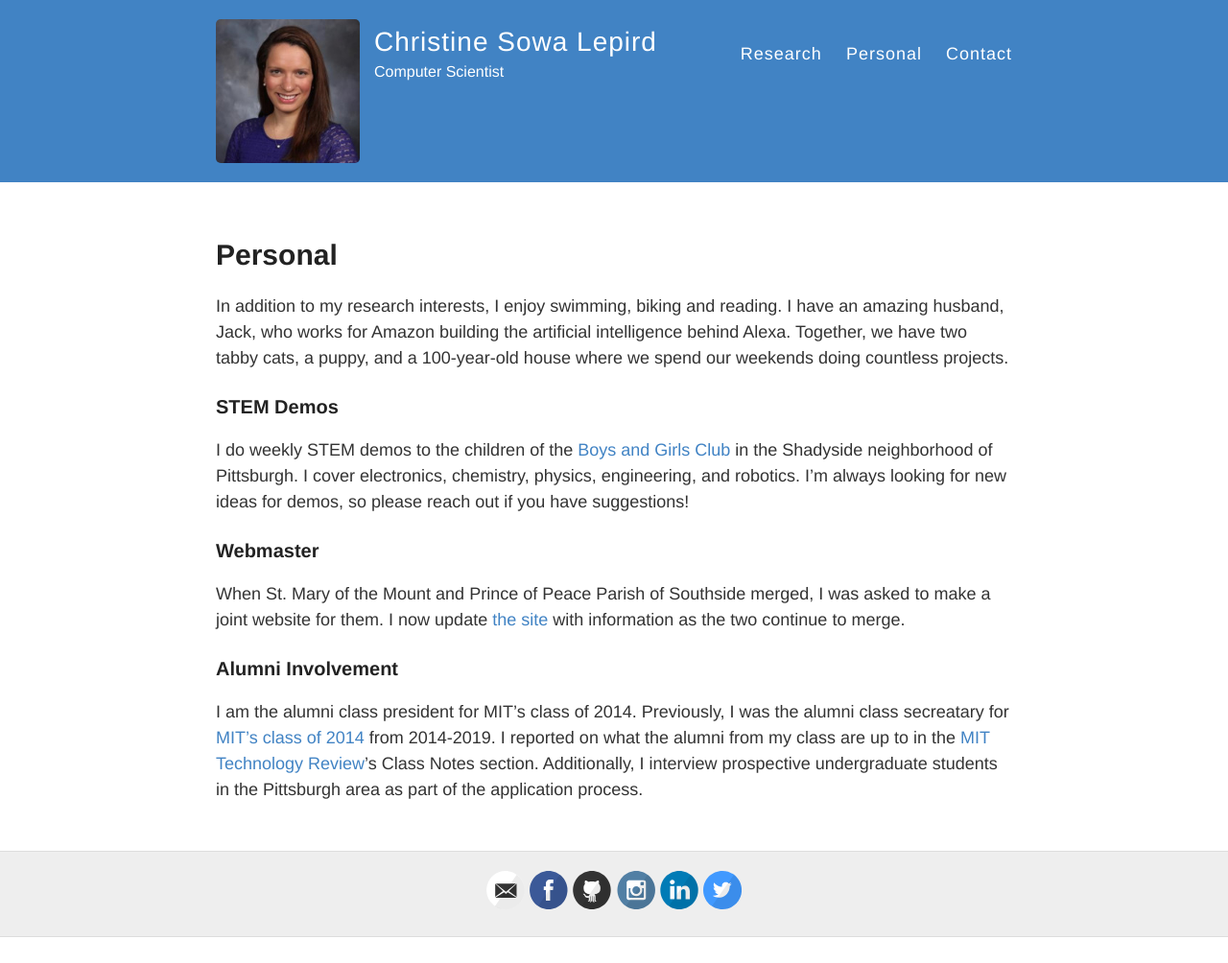
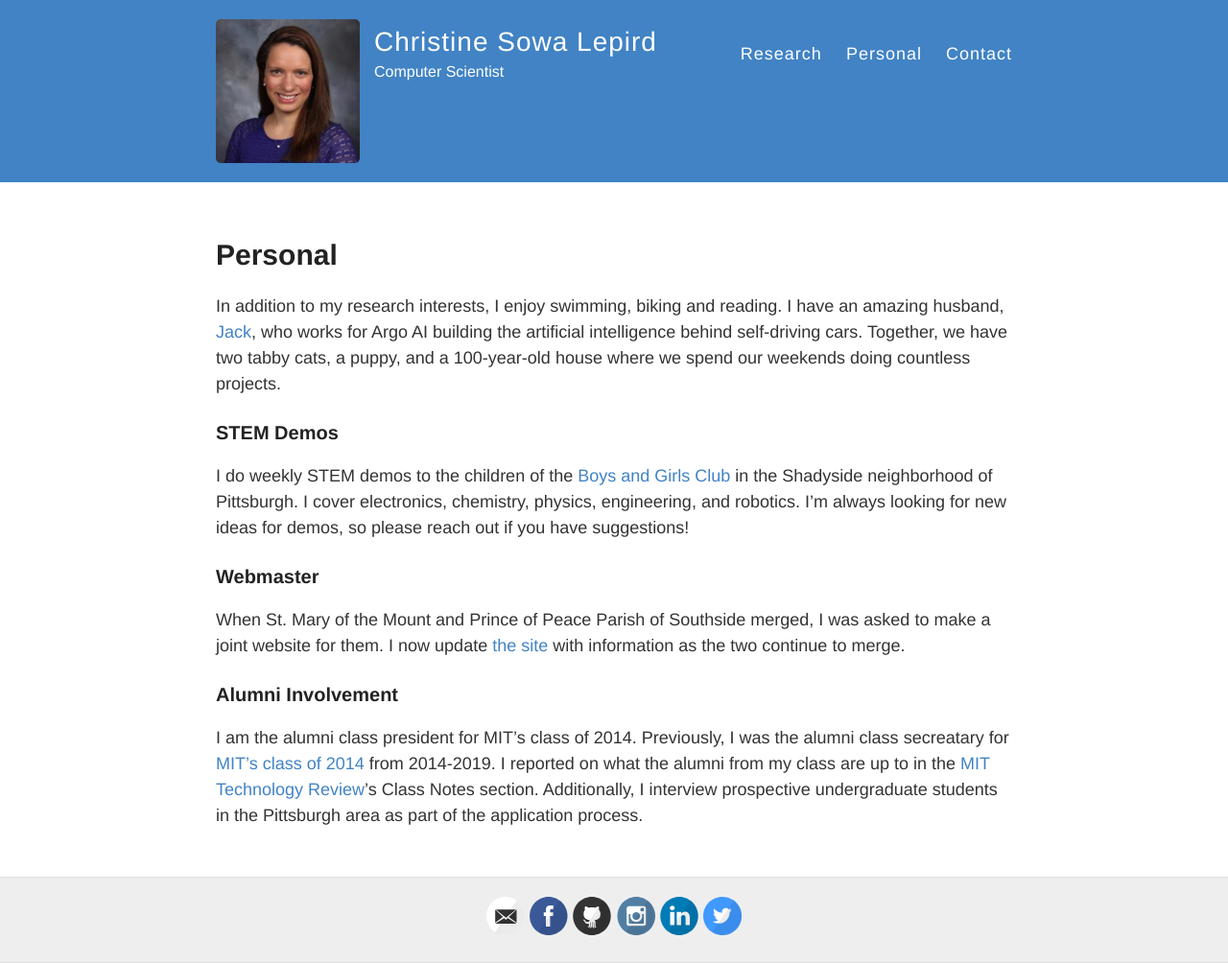
Before and after one commit to christine-lepird/christine-lepird.github.io, a Jekyll site: the page built from personal.md, in a window 1280 px wide. Shown: the whole page at 96% size. Built offline with Jekyll 4.4.1, drawn with Linux system fonts in a browser that asks for light colours; before the commit the page ends 977 px from its top, so only the background shows below that.

Commit message:
Update personal.md

```diff
--- a/personal.md
+++ b/personal.md
@@ -4,7 +4,7 @@ title: Personal
 permalink: /personal/
 ---
 
-In addition to my research interests, I enjoy swimming, biking and reading. I have an amazing husband, Jack, who works for Amazon building the artificial intelligence behind Alexa. Together, we have two tabby cats, a puppy, and a 100-year-old house where we spend our weekends doing countless projects.
+In addition to my research interests, I enjoy swimming, biking and reading. I have an amazing husband, [Jack](https://www.linkedin.com/in/jlepird/), who works for Argo AI building the artificial intelligence behind self-driving cars. Together, we have two tabby cats, a puppy, and a 100-year-old house where we spend our weekends doing countless projects.
 
 ### STEM Demos
 
```
